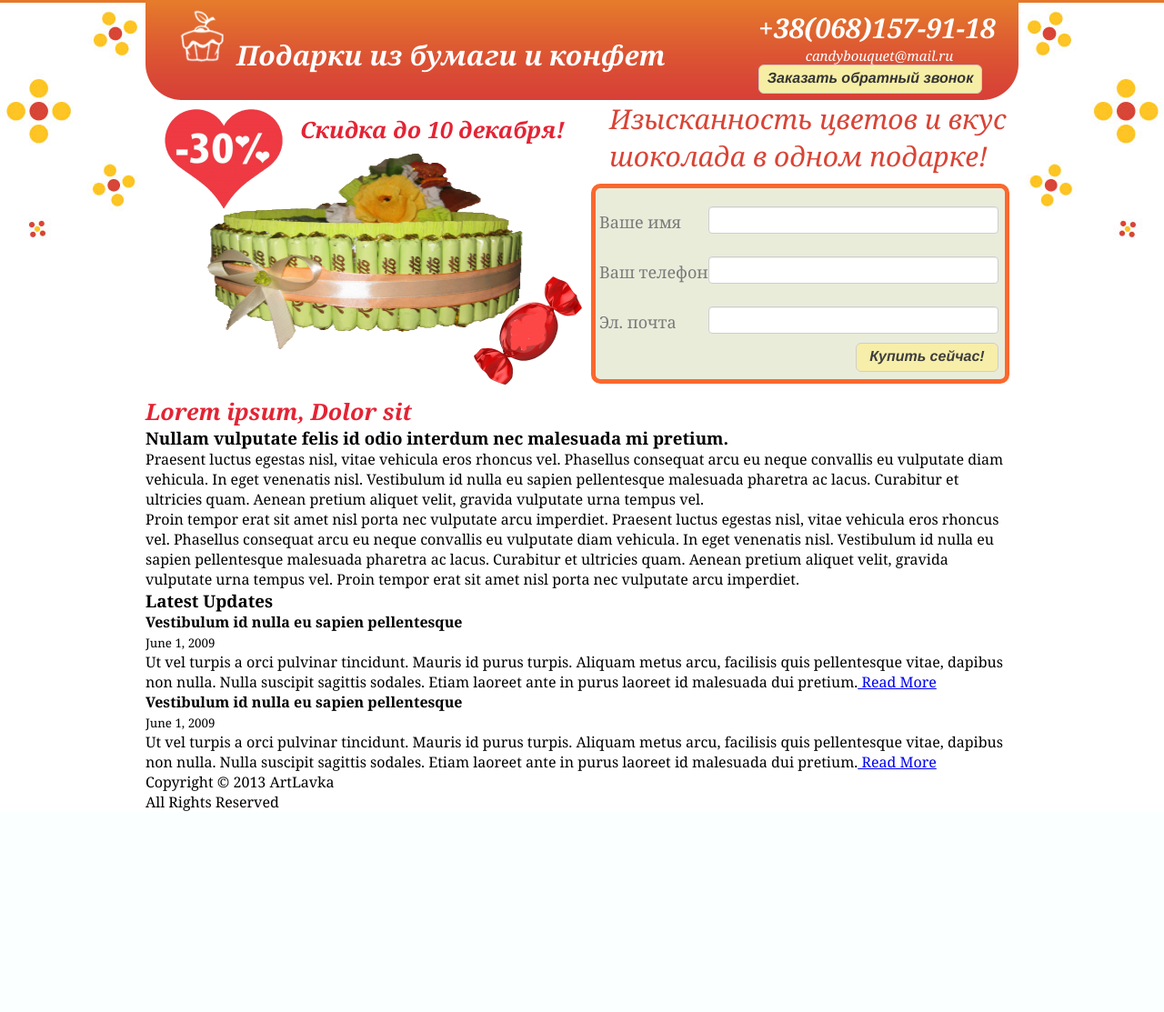
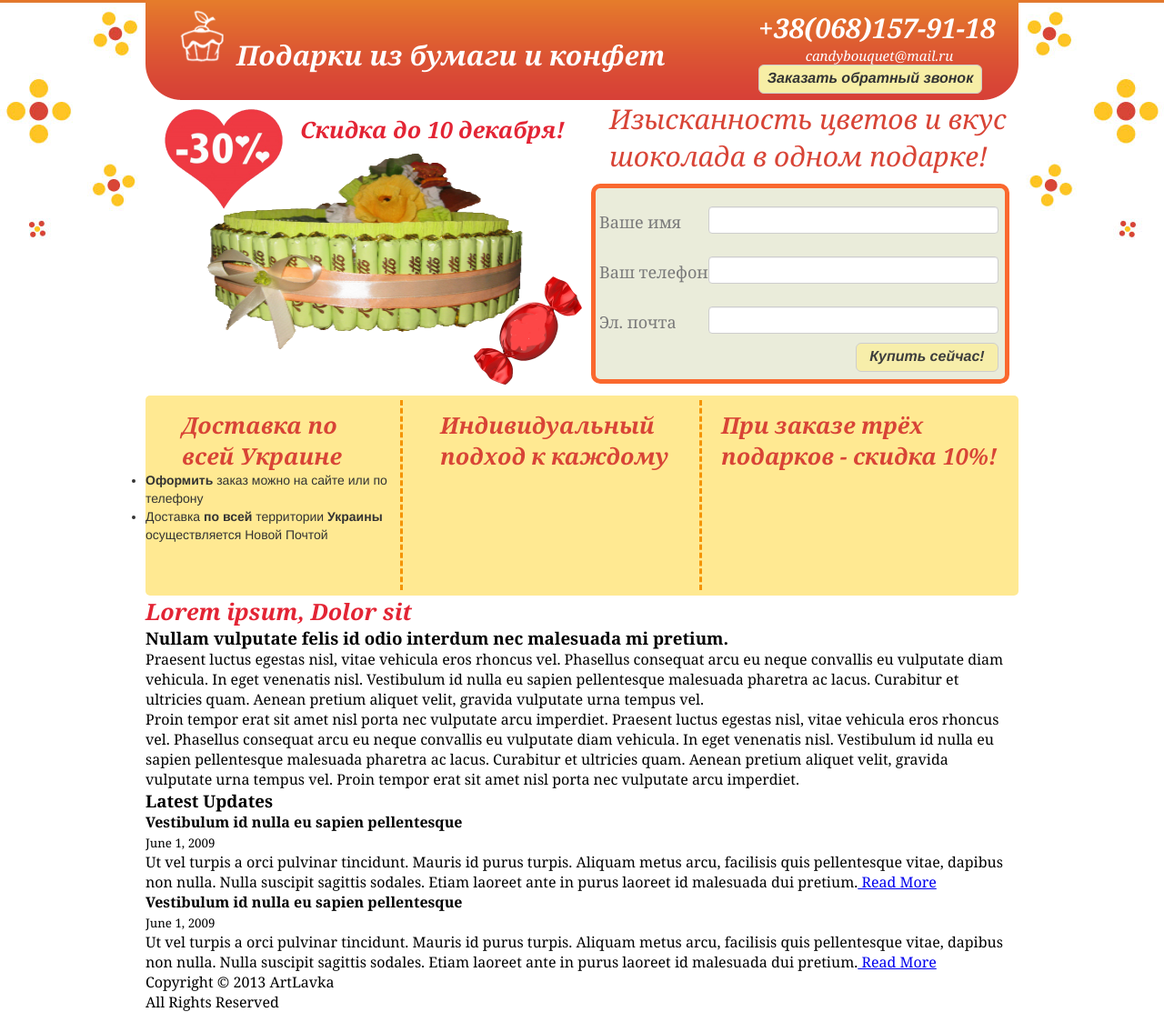
Before and after one commit to Scandinavs/artlavka, a PHP site: page / in a window 1280 px wide. Shown: the whole page at 91% size. Before the commit the page ends 892 px from the top, so only its background shows below. Run offline with PHP 8.4, Linux system fonts and the light colour scheme.

Commit message:
Added info block.

```diff
--- a/index.php
+++ b/index.php
@@ -44,16 +44,41 @@
                         <div class="formField"><input value="" name="email" type="text"></div>
                     </div>
                     <div style="width: 100%;">
-                        <a class="button" name="discountOrder" style="width: 155px; float: right; margin-right: 7px" href="#inline">Купить сейчас!</a>
+                        <a class="button" name="discountOrder" style="width: 155px; float: right; margin-right: 7px"
+                           href="#inline">Купить сейчас!</a>
                     </div>
                 </div>
             </div>
         </div>
         <div style="clear:both"></div>
         <!--end discount -->
+        <div class="horizontalLine" style="margin-top: -10px;"></div>
 
-        <div id="info"></div>
+        <div id="info">
+            <div class="infoBlock" style="width: 280px">
+                <h2>Доставка по<br/>всей Украине</h2>
+                <div class="infoDescription">
+                    <ul>
+                        <li><strong>Оформить</strong> заказ можно на сайте или по телефону</li>
+                        <li>Доставка <strong>по всей </strong>территории <strong>Украины </strong>осуществляется Новой
+                            Почтой
+                        </li>
+                    </ul>
+                </div>
+            </div>
+            <div class="verticalDashedLine"></div>
+            <div class="infoBlock" style="width: 325px">
+                <h2>Индивидуальный<br/>подход к каждому</h2>
+
+            </div>
+            <div class="verticalDashedLine"></div>
+            <div class="infoBlock">
+                <h2 style="margin-left: 20px">При заказе трёх<br/>подарков - скидка 10%!</h2>
+            </div>
+        </div>
         <!--end info -->
+        <div class="horizontalLine" style="margin-top: 10px;"></div>
+
         <div id="content">
             <h2>Lorem ipsum, Dolor sit</h2>
 
--- a/style/style.css
+++ b/style/style.css
@@ -203,3 +203,57 @@ h2 {
     height: 210px;
     margin-top: 10px;
 }
+
+#info {
+    background: #ffe992;
+    border: 0px solid #000000;
+    opacity: 1;
+    border-radius: 5px 5px 5px 5px;
+    -moz-border-radius: 5px 5px 5px 5px;
+    -webkit-border-radius: 5px 5px 5px 5px;
+    height: 220px;
+    width: 100%;
+}
+
+.horizontalLine {
+    font-size: 1px;
+    overflow: hidden;
+    float: left;
+    line-height: 1px;
+    padding: 0;
+    background: transparent;
+    margin: 1px 0 0 0;
+    height: 1px;
+    border-top: 1px solid #ffe992;
+}
+
+.verticalDashedLine {
+    font-size: 1px;
+    overflow: hidden;
+    line-height: 1px;
+    padding: 0;
+    background: transparent;
+    float: left;
+    width: 1px;
+    border-left: 3px dashed #f59403;
+    margin: 5px 0 5px 0;
+    height: 95%;
+}
+
+.infoBlock {
+    float: left;
+    margin-top: 15px;
+}
+
+.infoBlock h2 {
+    float: left;
+    margin-left: 40px;
+    color: #D84436;
+}
+
+.infoBlock li {
+    font-family: "Helvetica Neue", Helvetica, Arial, sans-serif;
+    font-size: 14px;
+    line-height: 20px;
+    color: rgb(51, 51, 51);
+}
```
